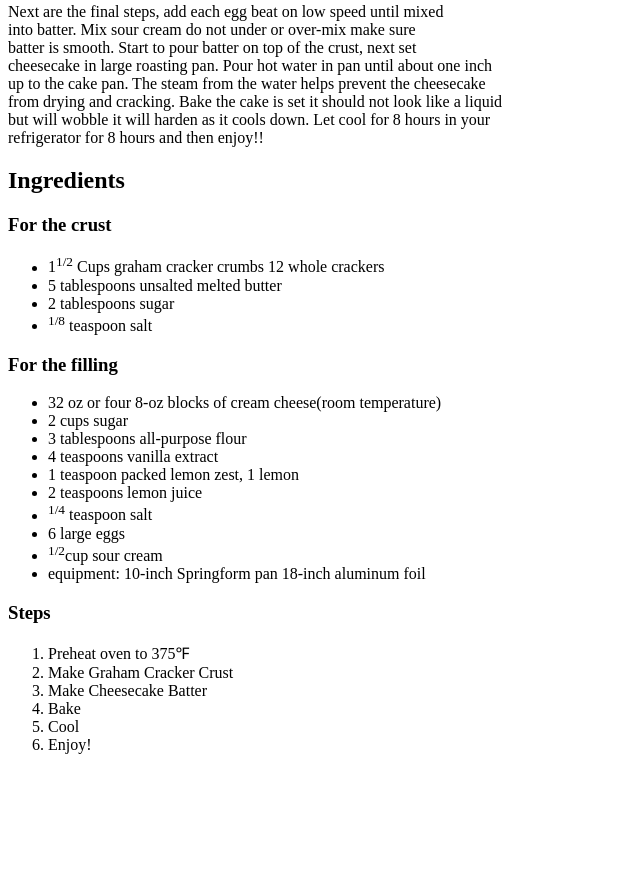
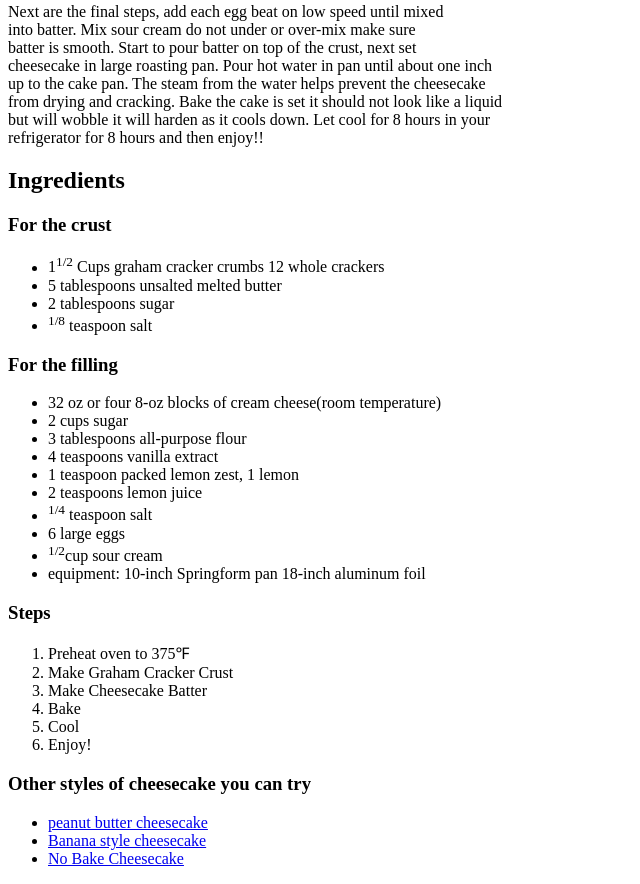
Before and after one commit to ENcodeD1997/odin-recipes, a plain HTML site: page cheesecake recipe/cheesecake.html in a window 1280 px wide. Shown: the part 1324-2208 px from the top of the page, without its empty margins (0-640 px from the left). Before the commit the page ends 2094 px from the top, so only its background shows below. Drawn offline with Linux system fonts and the light colour scheme.

Commit message:
Links
Created more links to other styles of cheesecake the user can try

```diff
--- a/cheesecake recipe/cheesecake.html
+++ b/cheesecake recipe/cheesecake.html
@@ -70,6 +70,12 @@
                 <li>Enjoy!</li>
 
             </ol>
+            <h3>Other styles of cheesecake you can try</h3>
+            <ul>
+                <li><a href="https://www.bakedbyanintrovert.com/chocolate-peanut-butter-cheesecake/">peanut butter cheesecake</a></li>
+                <li><a href="https://www.shugarysweets.com/no-bake-banana-cream-cheesecake/">Banana style cheesecake</a></li>
+                <li><a href="https://cookiesandcups.com/no-bake-cheesecake/">No Bake Cheesecake</a></li>
+            </ul>
 
         </section>
     </body>
```
